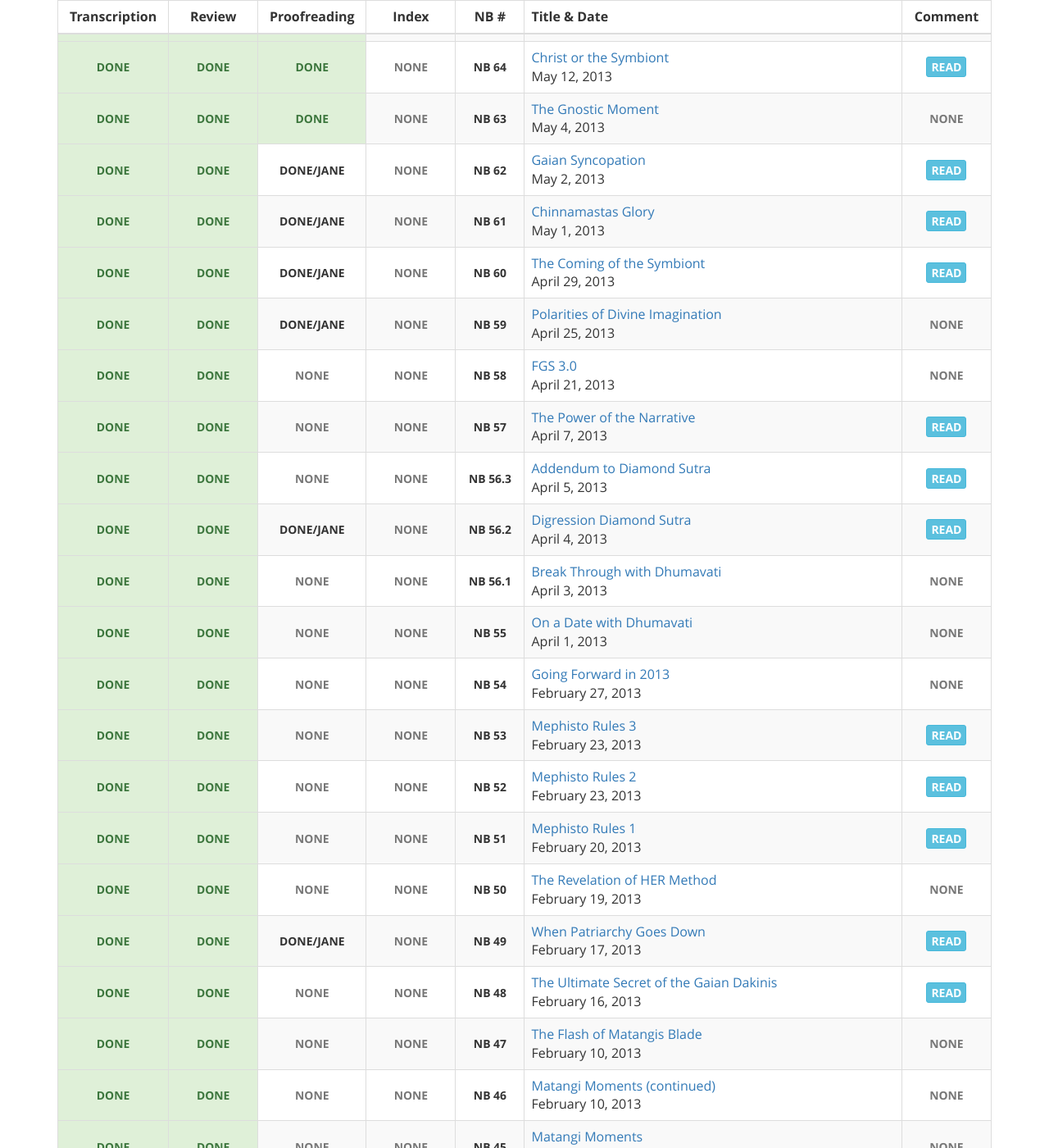
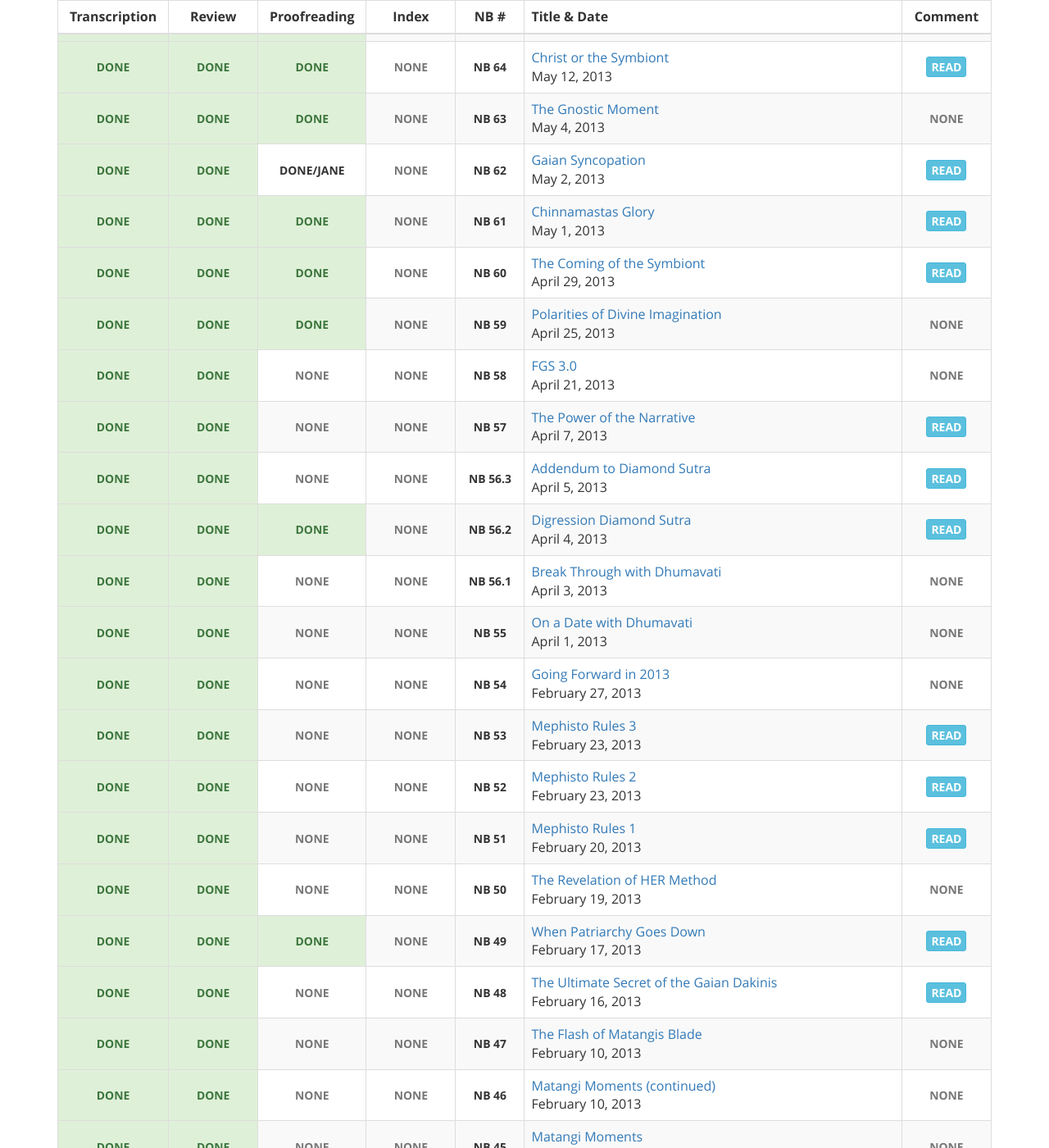
Before and after one commit to gaiaspora/gaiaspora.github.io, a Jekyll site: the page built from content/navigator-briefings.markdown, in a window 1280 px wide and 1400 px high, scrolled down 4648 px. Shown: the whole window at 82% size. Built offline with Jekyll 4.4.1, drawn with Linux system fonts in a browser that asks for light colours; some of the changed text lies outside the part shown.

Commit message:
Update nb.yaml

```diff
--- a/_data/nb.yaml
+++ b/_data/nb.yaml
@@ -631,7 +631,7 @@
 - NB: "61"
   Transcription: "done"
   Review: "done"
-  Proofreading: "done/jane"
+  Proofreading: "done"
   Index: "none"
   Title: "Chinnamastas Glory"
   Date: "May 1, 2013"
@@ -640,7 +640,7 @@
 - NB: "60"
   Transcription: "done"
   Review: "done"
-  Proofreading: "done/jane"
+  Proofreading: "done"
   Index: "none"
   Title: "The Coming of the Symbiont"
   Date: "April 29, 2013"
@@ -649,7 +649,7 @@
 - NB: "59"
   Transcription: "done"
   Review: "done"
-  Proofreading: "done/jane"
+  Proofreading: "done"
   Index: "none"
   Title: "Polarities of Divine Imagination"
   Date: "April 25, 2013"
@@ -685,7 +685,7 @@
 - NB: "56.2"
   Transcription: "done"
   Review: "done"
-  Proofreading: "done/jane"
+  Proofreading: "done"
   Index: "none"
   Title: "Digression Diamond Sutra"
   Date: "April 4, 2013"
@@ -757,7 +757,7 @@
 - NB: "49"
   Transcription: "done"
   Review: "done"
-  Proofreading: "done/jane"
+  Proofreading: "done"
   Index: "none"
   Title: "When Patriarchy Goes Down"
   Date: "February 17, 2013"
@@ -874,7 +874,7 @@
 - NB: "36"
   Transcription: "done"
   Review: "done"
-  Proofreading: "done/jane"
+  Proofreading: "done"
   Index: "none"
   Title: "Kamalas Wedding"
   Date: "November 30, 2012"
@@ -901,7 +901,7 @@
 - NB: "33"
   Transcription: "done"
   Review: "done"
-  Proofreading: "done/jane"
+  Proofreading: "done"
   Index: "none"
   Title: "Focussing the GNE"
   Date: "October 30, 2012"
```
